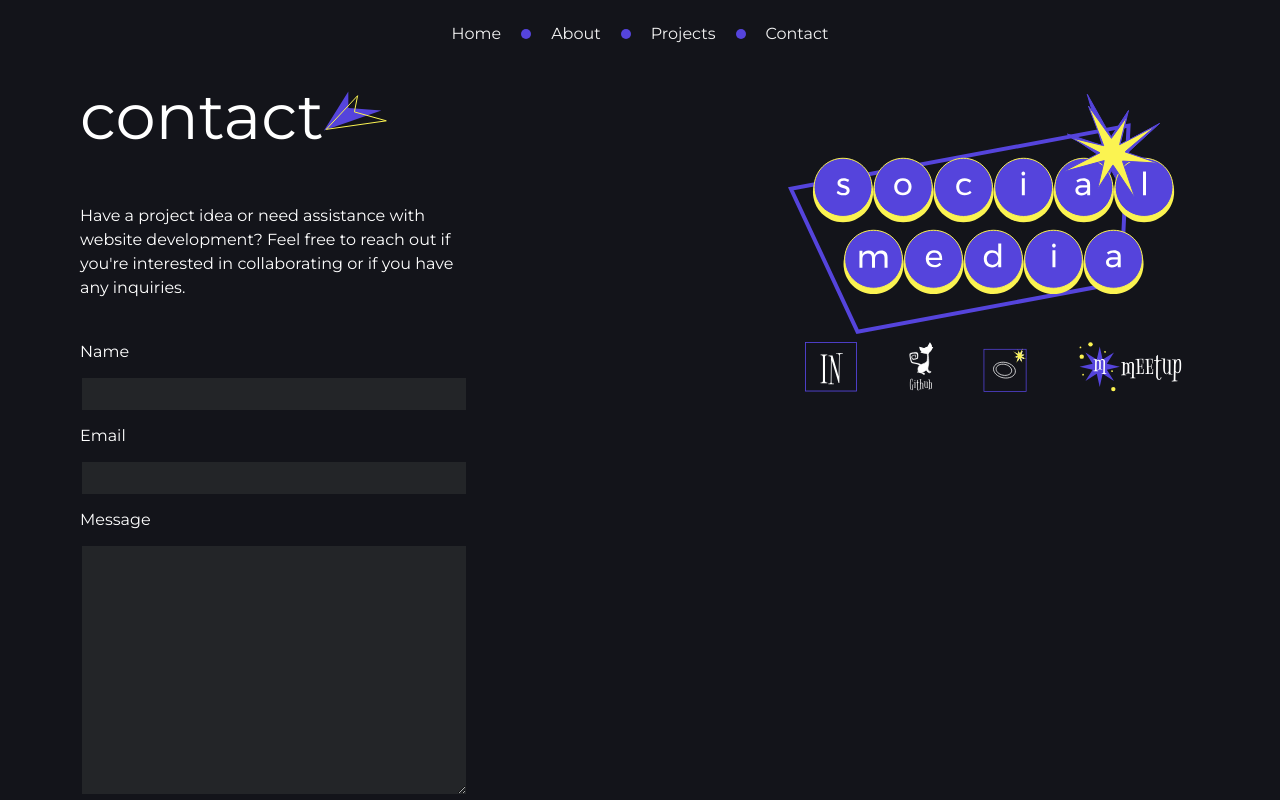
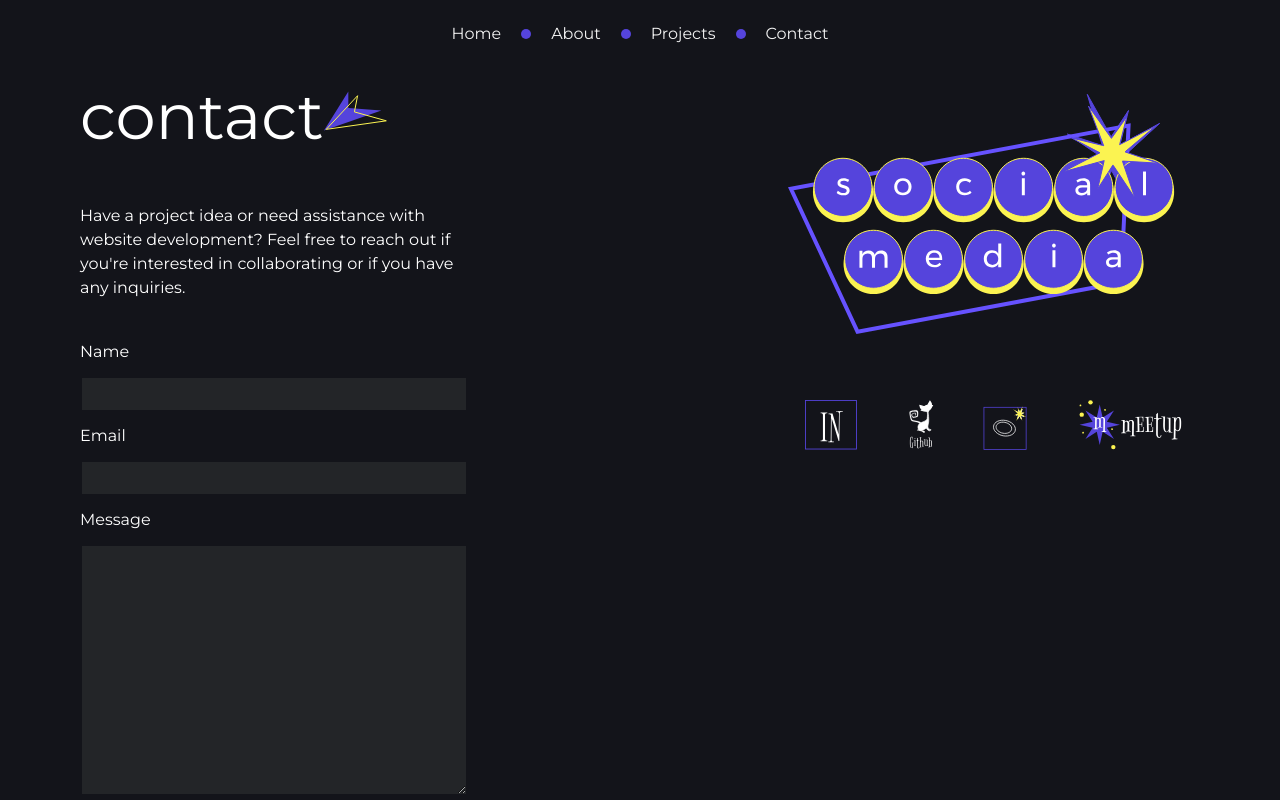
Before and after one commit to 93Belen/portfolio, a Next.js app: page /contact in a window 1280 px wide. Shown: the top 800 px of the page. Built offline with nearby package versions, Linux system fonts and the light colour scheme; no server answers.

Commit message:
animation for sign

```diff
--- a/app/contact/page.tsx
+++ b/app/contact/page.tsx
@@ -35,11 +35,11 @@ export default function Contact(){
                 </div>
                 <ContactForm/>
             </div>
-            <div className='hidden lg:flex flex-col'>
+            <div className='hidden lg:flex flex-col gap-[3.62rem]'>
                 <div>
                     <svg width="412" height="274" viewBox="0 0 412 274" fill="none" xmlns="http://www.w3.org/2000/svg">
                     <path d="M314.132 76.7827L299.289 26.3593L322.723 68.1588L323.122 68.8715L323.539 68.2392L340.506 42.474L332.082 76.0294L331.784 77.2164L332.799 76.6599L371.654 55.3734L338.015 86.165L337.434 86.6967L338.189 87.0376L373.396 102.942L334.884 98.4547L334.226 98.378L334.402 99.0641L346.475 146.128L324.156 103.559L323.742 102.768L323.32 103.483L306.274 132.41L314.212 97.73L314.414 96.8499L313.587 97.0716L269.149 108.992L309.258 87.0044L309.981 86.6079L309.244 86.1137L279.353 66.078L313.561 77.3904L314.392 77.6653L314.132 76.7827Z" fill="#5544DC" stroke="#5544DC"/>
-                <path d="M69.6069 263.817L2.90256 120.834L340.563 57.5845L332.953 214.487L69.6069 263.817Z" stroke="#5544DC" stroke-width="4"/>
+                    <path id='neonBorder' d="M69.6069 263.817L2.90256 120.834L340.563 57.5845L332.953 214.487L69.6069 263.817Z" stroke="#5544DC" stroke-width="4"/>
                     <path d="M55.0381 154.278C71.6622 154.278 85.1387 140.732 85.1387 124.023C85.1387 107.314 71.6622 93.7687 55.0381 93.7687C38.414 93.7687 24.9375 107.314 24.9375 124.023C24.9375 140.732 38.414 154.278 55.0381 154.278Z" fill="#FBF351"/>
                     <path d="M55.0386 148.46C71.0233 148.46 83.9815 135.435 83.9815 119.369C83.9815 103.302 71.0233 90.2777 55.0386 90.2777C39.0539 90.2777 26.0957 103.302 26.0957 119.369C26.0957 135.435 39.0539 148.46 55.0386 148.46Z" fill="#5544DC" stroke="#FBF351" stroke-miterlimit="10"/>
                     <path d="M60.0975 114.094C59.3935 113.667 58.6148 113.326 57.7615 113.07C56.9295 112.814 56.1295 112.686 55.3615 112.686C54.4655 112.686 53.7402 112.856 53.1855 113.198C52.6522 113.518 52.3855 114.019 52.3855 114.702C52.3855 115.384 52.6842 115.907 53.2815 116.27C53.9002 116.611 54.8282 116.963 56.0655 117.326C57.2388 117.667 58.1988 118.008 58.9455 118.35C59.6922 118.691 60.3215 119.192 60.8335 119.854C61.3668 120.515 61.6335 121.39 61.6335 122.478C61.6335 124.078 61.0255 125.294 59.8095 126.126C58.6148 126.958 57.1215 127.374 55.3295 127.374C54.0708 127.374 52.8442 127.171 51.6495 126.766C50.4762 126.36 49.4842 125.784 48.6735 125.038L49.7935 122.862C50.4975 123.502 51.3615 124.014 52.3855 124.398C53.4308 124.782 54.4442 124.974 55.4255 124.974C56.4068 124.974 57.1962 124.792 57.7935 124.43C58.3908 124.067 58.6895 123.512 58.6895 122.766C58.6895 121.998 58.3695 121.422 57.7295 121.038C57.1108 120.654 56.1615 120.27 54.8815 119.886C53.7508 119.566 52.8228 119.246 52.0975 118.926C51.3935 118.584 50.7855 118.094 50.2735 117.454C49.7828 116.814 49.5375 115.982 49.5375 114.958C49.5375 113.379 50.1135 112.195 51.2655 111.406C52.4175 110.616 53.8575 110.222 55.5855 110.222C56.6095 110.222 57.6122 110.371 58.5935 110.67C59.5962 110.947 60.4602 111.331 61.1855 111.822L60.0975 114.094Z" fill="white"/>
@@ -82,8 +82,6 @@ export default function Contact(){
                     </clipPath>
                     </defs>
                     </svg>
-
-
                 </div>
                     <div className='flex flex-row gap-[12px] justify-around'>
                         <Link href='/'>
--- a/app/globals.css
+++ b/app/globals.css
@@ -74,3 +74,29 @@
   animation: flicker 5s infinite;
   stroke-opacity: 0;
 }
+
+@keyframes flicker {
+  0%, 10.5%, 11.5%, 100% {
+    stroke-opacity: 1;
+    filter: brightness(1.2);
+  }
+  10%, 11% {
+    stroke-opacity: 0.8;
+    filter: brightness(1);
+  }
+  10.2%, 11.2% {
+    stroke-opacity: 0.6;
+    filter: brightness(0.8);
+  }
+  10.3%, 11.3% {
+    stroke-opacity: 0.4;
+    filter: brightness(0.6);
+  }
+  10.4%, 11.4% {
+    stroke-opacity: 0.2;
+    filter: brightness(0.4);
+  }
+}
+#neonBorder {
+  animation: flicker 1s infinite;
+}
```
Lines whose indentation alone changed are shown as unchanged.
